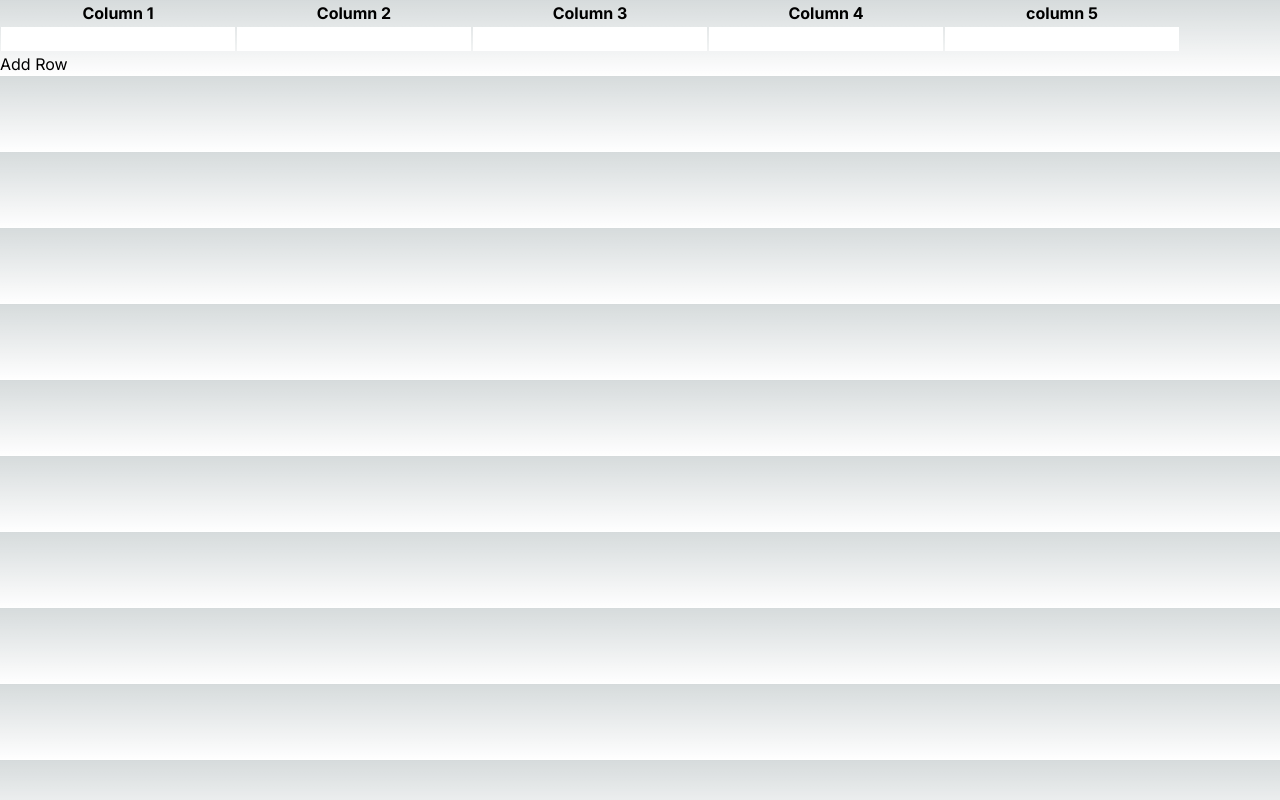
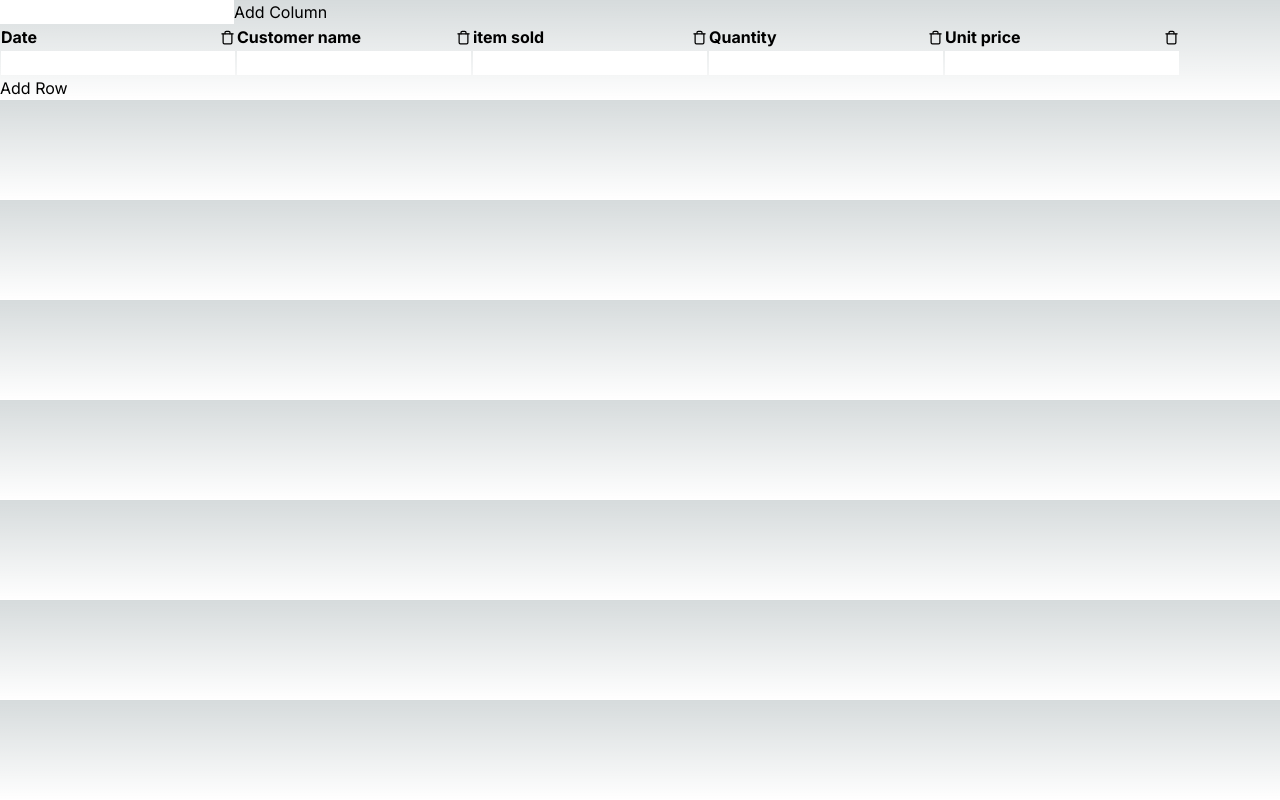
Before and after one commit to mowfaqqa/spreadApp-frontend, a Next.js app: page / in a window 1280 px wide. Built offline with nearby package versions, Linux system fonts and the light colour scheme.

Commit message:
dynamically add columns

```diff
--- a/src/app/components/TableComponent/Table.tsx
+++ b/src/app/components/TableComponent/Table.tsx
@@ -1,17 +1,37 @@
 import { useState, useEffect } from "react";
 import { useDispatch, useSelector } from "react-redux";
 import { RootState } from "../../store";
-import { addRow, updateCell } from "../../features/tableSlice";
+import {
+  addColumn,
+  addRow,
+  removeColumn,
+  updateCell,
+} from "../../features/tableSlice";
+import { Trash } from "react-feather";
 
 type TableProps = {
-  columns: string[];
+  initialColumns: string[];
 };
 
-const Table: React.FC<TableProps> = ({ columns }) => {
+const Table: React.FC<TableProps> = ({ initialColumns }) => {
   const dispatch = useDispatch();
-  const rows = useSelector((state: RootState) => state.table.rows);
+  const storedRows = useSelector((state: RootState) => state.table.rows);
+  const storedColumns = useSelector((state: RootState) => state.table.columns);
+  const [newColumn, setNewColumn] = useState("");
 
+  useEffect(() => {
+    if (storedColumns.length === 0) {
+      dispatch(addColumn(""));
+    }
+  }, [dispatch, storedColumns.length]);
+
+  // Save table data to local storage on changes
+  useEffect(() => {
+    localStorage.setItem("tableData", JSON.stringify(storedRows));
+    localStorage.setItem("tableColumns", JSON.stringify(storedColumns));
+  }, [storedRows, storedColumns]);
   // Load table data from local storage on component mount
+
   useEffect(() => {
     const storedRows = localStorage.getItem("tableData");
     if (storedRows) {
@@ -31,8 +51,19 @@ const Table: React.FC<TableProps> = ({ columns }) => {
     } else {
       dispatch(addRow()); // Add an initial row if no data is stored
     }
-  }, [dispatch]);
+  }, [dispatch, initialColumns]);
 
+  // Add new column
+  const handleAddColumn = () => {
+    if (newColumn.trim() !== "") {
+      dispatch(addColumn(newColumn));
+      setNewColumn("");
+    }
+  };
+  // remove column
+  const handleRemoveColumn = (column: string) => {
+    dispatch(removeColumn(column));
+  };
   // Add new row
   const handleAddRow = () => {
     dispatch(addRow());
@@ -47,25 +78,35 @@ const Table: React.FC<TableProps> = ({ columns }) => {
     dispatch(updateCell({ rowIndex, column, value }));
   };
 
-  // Save table data to local storage on changes
-  useEffect(() => {
-    localStorage.setItem("tableData", JSON.stringify(rows));
-  }, [rows]);
-
   return (
     <div>
+      <div>
+        <input
+          type="text"
+          value={newColumn}
+          onChange={(e) => setNewColumn(e.target.value)}
+        />
+        <button onClick={handleAddColumn}>Add Column</button>
+      </div>
       <table>
         <thead>
           <tr>
-            {columns.map((column) => (
-              <th key={column}>{column}</th>
+            {storedColumns.map((column) => (
+              <th key={column}>
+                <div className="flex items-center justify-between">
+                {column}
+                <button onClick={() => handleRemoveColumn(column)}>
+                  <Trash size={15} />
+                </button>
+                </div>
+              </th>
             ))}
           </tr>
         </thead>
         <tbody>
-          {rows.map((row, rowIndex) => (
+          {storedRows.map((row, rowIndex) => (
             <tr key={rowIndex}>
-              {columns.map((column, columnIndex) => (
+              {storedColumns.map((column, columnIndex) => (
                 <td key={columnIndex}>
                   <input
                     type="text"
--- a/src/app/features/tableSlice.ts
+++ b/src/app/features/tableSlice.ts
@@ -1,18 +1,18 @@
 import { createSlice, PayloadAction } from '@reduxjs/toolkit';
 
-type TableRow  = {
+type TableRow = {
   [key: string]: string;
 };
 
 type TableState = {
   columns: string[];
   rows: TableRow[];
-}
+};
 
 const initialState: TableState = {
   columns: [],
   rows: [],
-}
+};
 
 const tableSlice = createSlice({
   name: 'table',
@@ -21,7 +21,7 @@ const tableSlice = createSlice({
     addColumn: (state, action: PayloadAction<string>) => {
       state.columns.push(action.payload);
       state.rows.forEach((row) => {
-        row[action.payload]= '';
+        row[action.payload] = '';
       });
     },
     removeColumn: (state, action: PayloadAction<string>) => {
@@ -29,14 +29,14 @@ const tableSlice = createSlice({
       state.columns = state.columns.filter((column) => column !== columnToRemove);
       state.rows.forEach((row) => {
         delete row[columnToRemove];
-      })
+      });
     },
     addRow: (state) => {
       const newRow: TableRow = {};
       state.columns.forEach((column) => {
         newRow[column] = '';
       });
-      state.rows.push({});
+      state.rows.push(newRow);
     },
     updateCell: (
       state,
@@ -45,8 +45,8 @@ const tableSlice = createSlice({
       const { rowIndex, column, value } = action.payload;
       state.rows[rowIndex][column] = value;
     },
-  }
-})
+  },
+});
 
 export const { addColumn, removeColumn, addRow, updateCell } = tableSlice.actions;
-export default tableSlice.reducer
+export default tableSlice.reducer;
--- a/src/app/page.tsx
+++ b/src/app/page.tsx
@@ -5,10 +5,10 @@ import Table from "./components/TableComponent/Table";
 import store from "./store";
 
 export default function Home() {
-  const columns = ["Column 1", "Column 2", "Column 3", "Column 4", "column 5"];
+  const columns = [""];
   return (
     <Provider store={store}>
-      <Table columns={columns} />
+      <Table initialColumns={columns} />
     </Provider>
   );
 }
--- a/src/app/store/index.ts
+++ b/src/app/store/index.ts
@@ -1,9 +1,16 @@
 import { configureStore } from "@reduxjs/toolkit";
 import tableReducer from '../features/tableSlice'
 
+const initialColumns = ['Date', 'Customer name', 'item sold', 'Quantity', 'Unit price']
 const store = configureStore({
   reducer: {
     table: tableReducer,
+  },
+  preloadedState: {
+    table: {
+      columns: initialColumns,
+      rows: []
+    }
   }
 });
 
```
